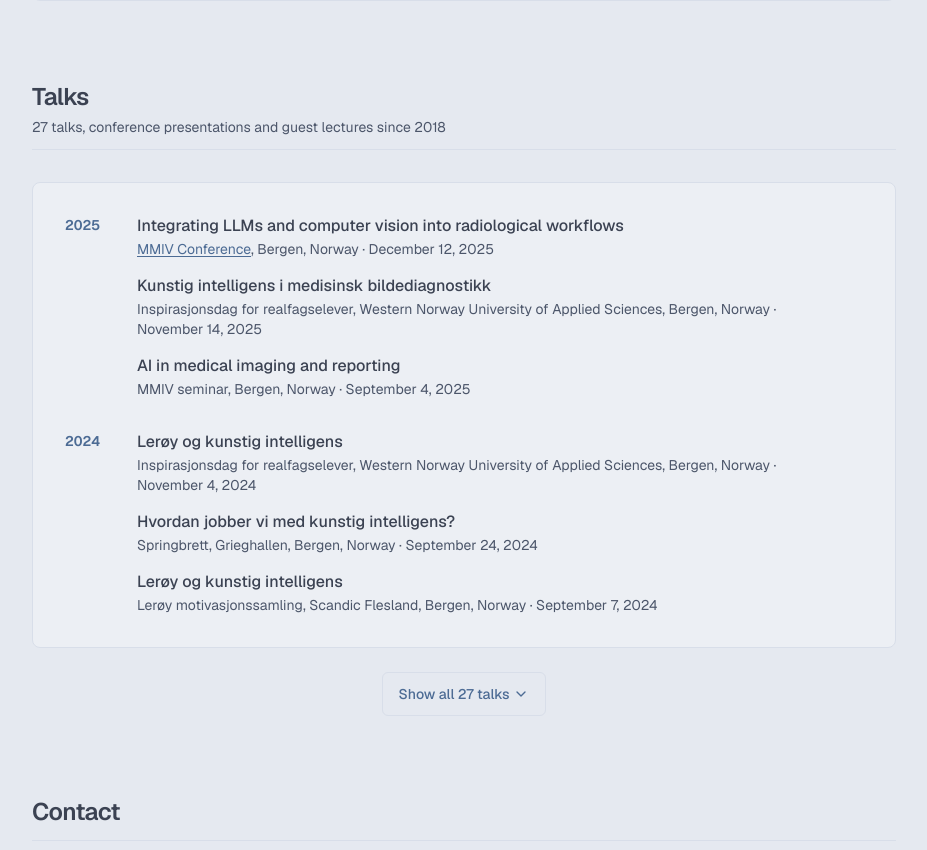
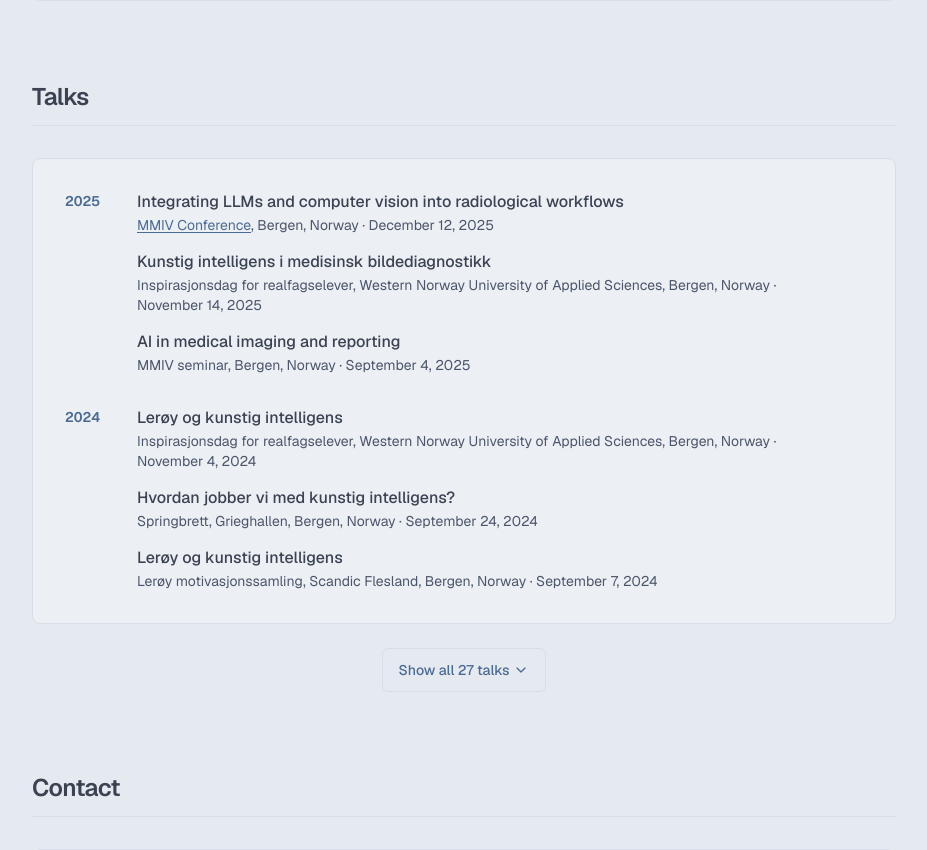
Before and after one commit to skaliy/skaliy.github.io, a Next.js app: page / in a window 1280 px wide. Shown: the part 4013-4863 px from the top of the page, without its empty margins (320-1247 px from the left). Built offline with nearby package versions, Linux system fonts and the light colour scheme.

Commit message:
Remove the talks summary line

```diff
--- a/components/sections/TalksSection.tsx
+++ b/components/sections/TalksSection.tsx
@@ -22,15 +22,10 @@ export const TalksSection = () => {
 
   const displayedTalks = showAll ? talksData : talksData.slice(0, INITIAL_COUNT)
   const hiddenCount = talksData.length - INITIAL_COUNT
-  const years = talksData.map((t) => t.year)
 
   return (
     <section id="talks-section" className="mb-16 sm:mb-20 scroll-mt-20 sm:scroll-mt-24">
-      <SectionHeader
-        description={`${talksData.length} talks, conference presentations and guest lectures since ${Math.min(...years)}`}
-      >
-        Talks
-      </SectionHeader>
+      <SectionHeader>Talks</SectionHeader>
       <Card>
         <div id="talks-list" className="space-y-8">
           {groupByYear(displayedTalks).map(({ year, talks }) => (
```
